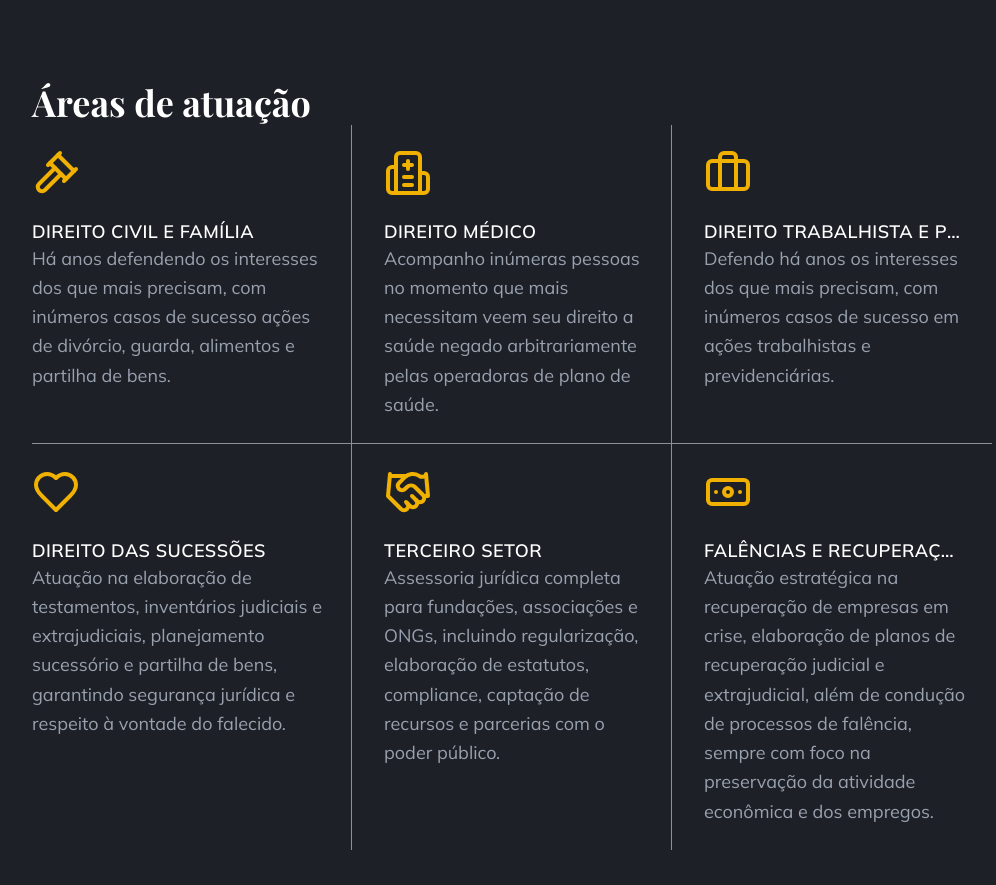
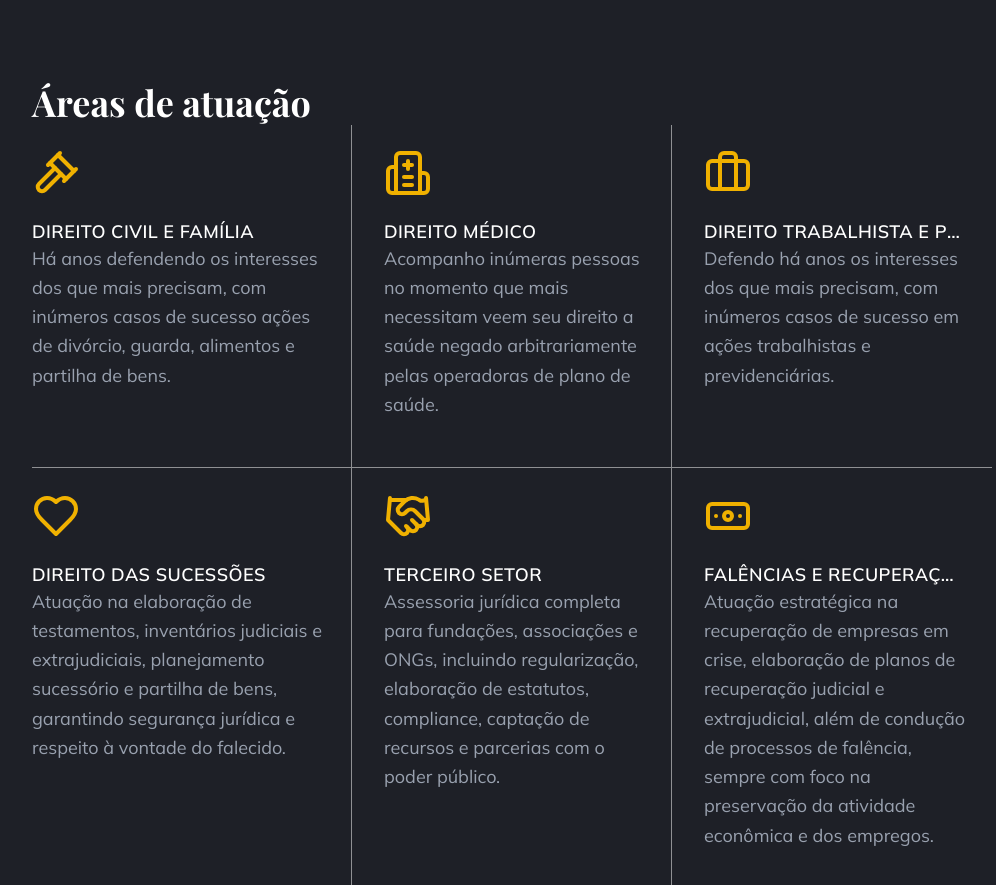
Before and after one commit to Vitor-Felix-Sites/paulomoraesadv, a Next.js app: page / in a window 1280 px wide. Shown: the part 1060-1945 px from the top of the page, without its empty margins (128-1124 px from the left). Built offline with nearby package versions, Linux system fonts and the light colour scheme.

Commit message:
fix: ajuste do padding

```diff
--- a/src/components/PracticeAreas/index.tsx
+++ b/src/components/PracticeAreas/index.tsx
@@ -93,8 +93,8 @@ const PracticeAreas = () => {
           {practiceAreas.map((area, index) => (
             <div
               key={index}
-              data-aos="fade-up"
-              className={`bordered-items gap-y-6 ${area.styles?.content}`}
+
+              className={`bordered-items gap-y-6 pb-12 ${area.styles?.content}`}
             >
               {area.icon}
               <div>
```
